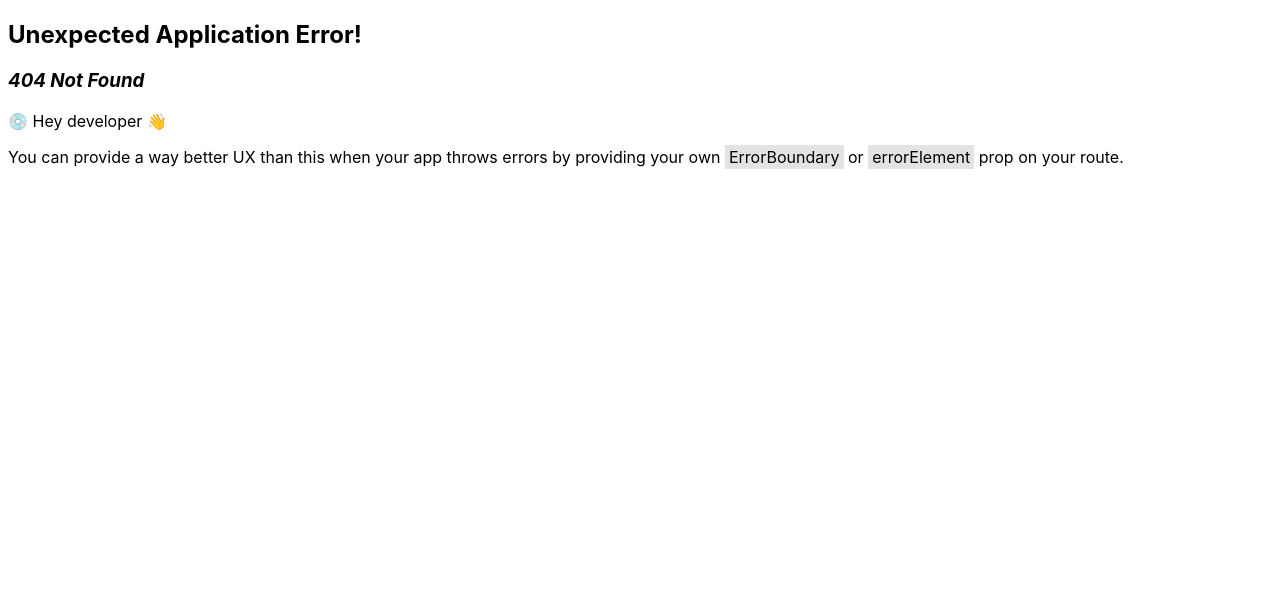
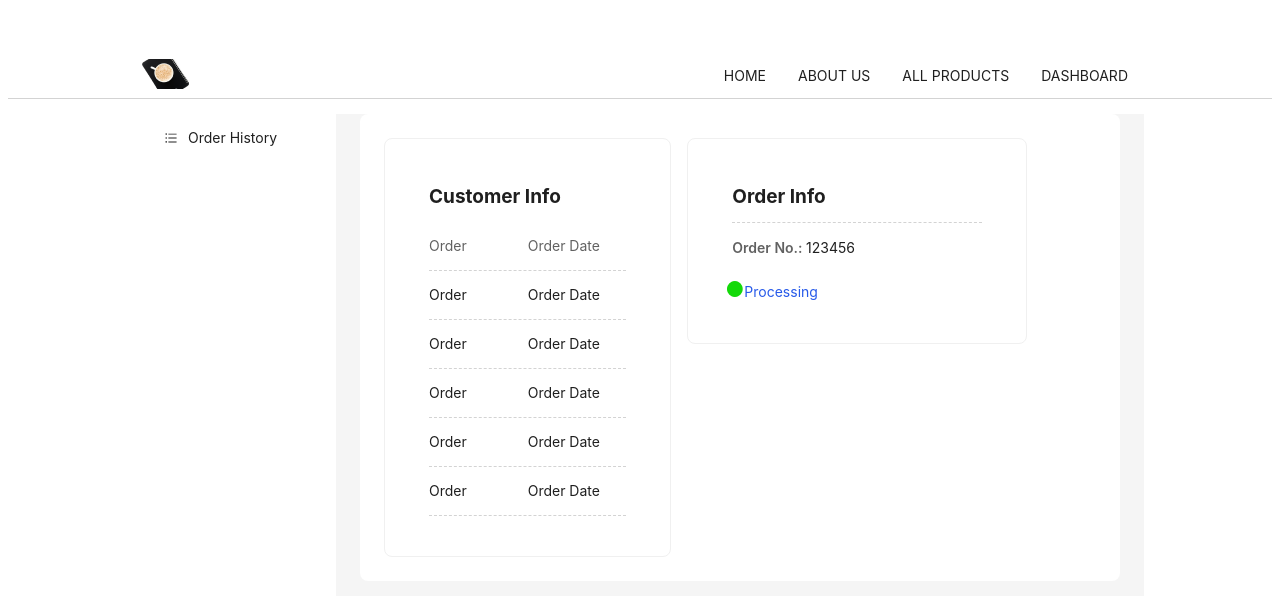
Before and after one commit to shaun4727/PH-assignment-4-client, a React (Vite) app: page /dashboard in a window 1280 px wide. Before the commit this address had no page. Shown: the top 596 px of the page. Built offline with nearby package versions, Linux system fonts and the light colour scheme.

Commit message:
dashboard added

```diff
--- /dev/null
+++ b/src/assets/css/dashboard/dashboard.css
@@ -0,0 +1,55 @@
+:where(.css-dev-only-do-not-override-1htoz2s).ant-layout {
+  border-top: 0px solid var(--default-border-color);
+}
+:where(.css-dev-only-do-not-override-1htoz2s).ant-menu-light
+  .ant-menu-item-selected,
+:where(.css-dev-only-do-not-override-1htoz2s).ant-menu-light
+  > .ant-menu
+  .ant-menu-item-selected {
+  background: #fff;
+}
+
+:where(.css-dev-only-do-not-override-1htoz2s).ant-menu-light
+  .ant-menu-submenu-selected
+  > .ant-menu-submenu-title,
+:where(.css-dev-only-do-not-override-1htoz2s).ant-menu-light
+  > .ant-menu
+  .ant-menu-submenu-selected
+  > .ant-menu-submenu-title {
+  color: #000;
+  font-weight: 600;
+}
+
+.order-history-status .order-status {
+  color: #275ae9;
+}
+.order-history-status ul {
+  list-style-type: none;
+  padding: 0 0 0 12px;
+  margin: 0;
+}
+.order-history-status ul li::marker {
+  content: "●"; /* Use a bullet character */
+  font-size: 1.5em; /* Adjust size */
+  color: #14d909; /* Customize color */
+}
+
+.checkout-summary .order-info {
+  display: flex;
+  justify-content: space-between;
+}
+.checkout-summary .order-info .order-title {
+  flex-basis: 50%;
+  padding: 13px 0;
+}
+.checkout-summary .order-info .order-date {
+  flex-basis: 50%;
+  padding: 13px 0;
+}
+
+.low-opacity {
+  opacity: 0.7;
+}
+.bold {
+  font-weight: 600;
+}
--- a/src/assets/navbar.css
+++ b/src/assets/navbar.css
@@ -39,3 +39,6 @@
   padding: 45px 128px 0 128px;
   border-bottom: 1px solid var(--default-border-color);
 }
+.navigation-bar {
+  width: 100%;
+}
--- /dev/null
+++ b/src/components/dashboard/orderHistory.tsx
@@ -0,0 +1,86 @@
+import React from "react";
+import { Card, Col, Row } from "antd";
+
+const OrderHistory: React.FC = () => {
+  return (
+    <>
+      <Row gutter={16}>
+        <Col className="gutter-row" span={10}>
+          <div className="checkout-section ">
+            <Card
+              hoverable
+              style={{
+                width: 340,
+                padding: "0px 20px 16px 20px",
+                margin: "0px",
+              }}
+            >
+              <div className="checkout-summary">
+                <h3 className="title ">Customer Info</h3>
+                <div className="order-info bottom-border">
+                  <span className="order-title low-opacity">Order</span>
+                  <div className="order-date">
+                    <span className="low-opacity">Order Date</span>
+                  </div>
+                </div>
+                <div className="order-info bottom-border">
+                  <span className="order-title ">Order</span>
+                  <div className="order-date">
+                    <span className="">Order Date</span>
+                  </div>
+                </div>
+                <div className="order-info bottom-border">
+                  <span className="order-title ">Order</span>
+                  <div className="order-date">
+                    <span className="">Order Date</span>
+                  </div>
+                </div>
+                <div className="order-info bottom-border">
+                  <span className="order-title ">Order</span>
+                  <div className="order-date">
+                    <span className="">Order Date</span>
+                  </div>
+                </div>
+                <div className="order-info bottom-border">
+                  <span className="order-title ">Order</span>
+                  <div className="order-date">
+                    <span className="">Order Date</span>
+                  </div>
+                </div>
+                <div className="order-info bottom-border">
+                  <span className="order-title ">Order</span>
+                  <div className="order-date">
+                    <span className="">Order Date</span>
+                  </div>
+                </div>
+              </div>
+            </Card>
+          </div>
+        </Col>
+        <Col className="gutter-row" span={14}>
+          <Card
+            hoverable
+            style={{
+              width: 340,
+              padding: "0px 20px 16px 20px",
+              margin: "0px",
+            }}
+          >
+            <div className="checkout-summary order-history-status">
+              <h3 className="title bottom-border">Order Info</h3>
+              <p>
+                <span className="low-opacity bold">Order No.: </span>
+                123456
+              </p>
+              <ul>
+                <li className="order-status">Processing</li>
+              </ul>
+            </div>
+          </Card>
+        </Col>
+      </Row>
+    </>
+  );
+};
+
+export default OrderHistory;
--- a/src/components/layout/MainLayout.tsx
+++ b/src/components/layout/MainLayout.tsx
@@ -1,13 +1,18 @@
 import Navbar from "./Navbar";
-import { Outlet } from "react-router-dom";
+import { Outlet, useLocation } from "react-router-dom";
 import Footer from "../../components/footer";
 
 const MainLayout = () => {
+  const location = useLocation();
+  const hideFooterRoutes = ["/dashboard"];
+
+  const shouldHideFooter = hideFooterRoutes.includes(location.pathname);
+
   return (
     <div>
       <Navbar />
       <Outlet />
-      <Footer />
+      {!shouldHideFooter && <Footer />}
     </div>
   );
 };
--- a/src/components/layout/Navbar.tsx
+++ b/src/components/layout/Navbar.tsx
@@ -52,7 +52,7 @@ const Navbar: React.FC = () => {
           selectedKeys={[current]}
           mode="horizontal"
           items={navItems}
-          className="horizontal-menu"
+          className="horizontal-menu navigation-bar"
           style={{ display: "flex", justifyContent: "end" }}
         />
       </div>
--- a/src/pages/CheckoutPage.tsx
+++ b/src/pages/CheckoutPage.tsx
@@ -84,7 +84,11 @@ const CheckoutPage: React.FC = () => {
             <div className="checkout-section ">
               <Card
                 hoverable
-                style={{ width: 340, padding: "4px 20px 16px 20px" }}
+                style={{
+                  width: 340,
+                  padding: "0px 20px 16px 20px",
+                  margin: "0px",
+                }}
               >
                 <div className="checkout-summary">
                   <h3 className="title bottom-border">Checkout Summary</h3>
--- /dev/null
+++ b/src/pages/Dashboard.tsx
@@ -0,0 +1,51 @@
+import React from "react";
+
+import type { MenuProps } from "antd";
+import { Layout, Menu, theme } from "antd";
+import "../assets/css/dashboard/dashboard.css";
+import { Outlet } from "react-router-dom";
+import { navbarGenerator } from "../utils/navbarGenerator";
+import { userPaths } from "../routes/routes";
+import Navbar from "../components/layout/Navbar";
+
+const { Content, Sider } = Layout;
+
+const DashboardPage: React.FC = () => {
+  const navItems: MenuProps["items"] = navbarGenerator(userPaths, "dashboard");
+  const {
+    token: { colorBgContainer, borderRadiusLG },
+  } = theme.useToken();
+  return (
+    <div>
+      <Navbar />
+      <div className="home-page">
+        <Layout className="dashboard-layout">
+          <Layout>
+            <Sider width={200} style={{ background: colorBgContainer }}>
+              <Menu
+                mode="inline"
+                style={{ height: "100%", borderRight: 0 }}
+                items={navItems}
+              />
+            </Sider>
+            <Layout style={{ padding: "0 24px 24px" }}>
+              <Content
+                style={{
+                  padding: 24,
+                  margin: 0,
+                  minHeight: 280,
+                  background: colorBgContainer,
+                  borderRadius: borderRadiusLG,
+                }}
+              >
+                <Outlet />
+              </Content>
+            </Layout>
+          </Layout>
+        </Layout>
+      </div>
+    </div>
+  );
+};
+
+export default DashboardPage;
--- a/src/routes/routes.tsx
+++ b/src/routes/routes.tsx
@@ -7,6 +7,9 @@ import { routeGenerator } from "../utils/routesGenerator";
 import ProductDetail from "../pages/ProductDetail";
 import CartView from "../pages/CartPage";
 import CheckoutPage from "../pages/CheckoutPage";
+import DashboardPage from "../pages/Dashboard";
+import OrderHistory from "../components/dashboard/orderHistory";
+import { BarsOutlined } from "@ant-design/icons";
 
 export const paths = [
   {
@@ -25,6 +28,20 @@ export const paths = [
     path: "all-products",
     element: <AllProducts />,
   },
+  {
+    name: "DASHBOARD",
+    path: "dashboard",
+    element: <DashboardPage />,
+  },
+];
+
+export const userPaths = [
+  {
+    name: "Order History",
+    path: "order-history",
+    icon: <BarsOutlined />,
+    element: <OrderHistory />,
+  },
 ];
 
 const router = createBrowserRouter([
@@ -33,6 +50,12 @@ const router = createBrowserRouter([
     element: <App />,
     children: routeGenerator(paths),
   },
+  {
+    path: "/dashboard",
+    element: <DashboardPage />,
+    children: routeGenerator(userPaths),
+  },
+
   {
     path: "/product/view-detail",
     element: <App />,
--- a/src/types/sidebar.type.ts
+++ b/src/types/sidebar.type.ts
@@ -18,6 +18,7 @@ export type TUserPath = {
   name?: string;
   path?: string;
   element?: ReactNode;
+  icon?: ReactNode;
   children?: TUserPath[];
 };
 export type MenuItem = Required<MenuProps>["items"][number];
--- a/src/utils/navbarGenerator.tsx
+++ b/src/utils/navbarGenerator.tsx
@@ -1,13 +1,18 @@
 import { MenuItem, TUserPath } from "../types";
 import { NavLink } from "react-router-dom";
 
-export const navbarGenerator = (items: TUserPath[]) => {
+export const navbarGenerator = (items: TUserPath[], path = "" as string) => {
   const sidebarItems = items.reduce((acc: MenuItem[], item) => {
     if (item.path && item.name) {
       acc.push({
         key: item.name,
-        label: <NavLink to={`/${item.path}`}>{item.name}</NavLink>,
-        icon: "",
+        label:
+          path.length > 0 ? (
+            <NavLink to={`/${path}/${item.path}`}>{item.name}</NavLink>
+          ) : (
+            <NavLink to={`/${item.path}`}>{item.name}</NavLink>
+          ),
+        icon: item.icon || "",
       });
     }
 
@@ -19,7 +24,12 @@ export const navbarGenerator = (items: TUserPath[]) => {
           if (child.name) {
             return {
               key: child.name,
-              label: <NavLink to={`/${child.path}`}>{child.name}</NavLink>,
+              label:
+                path.length > 0 ? (
+                  <NavLink to={`/${path}/${child.path}`}>{child.name}</NavLink>
+                ) : (
+                  <NavLink to={`/${child.path}`}>{child.name}</NavLink>
+                ),
               icon: "",
             };
           }
```
